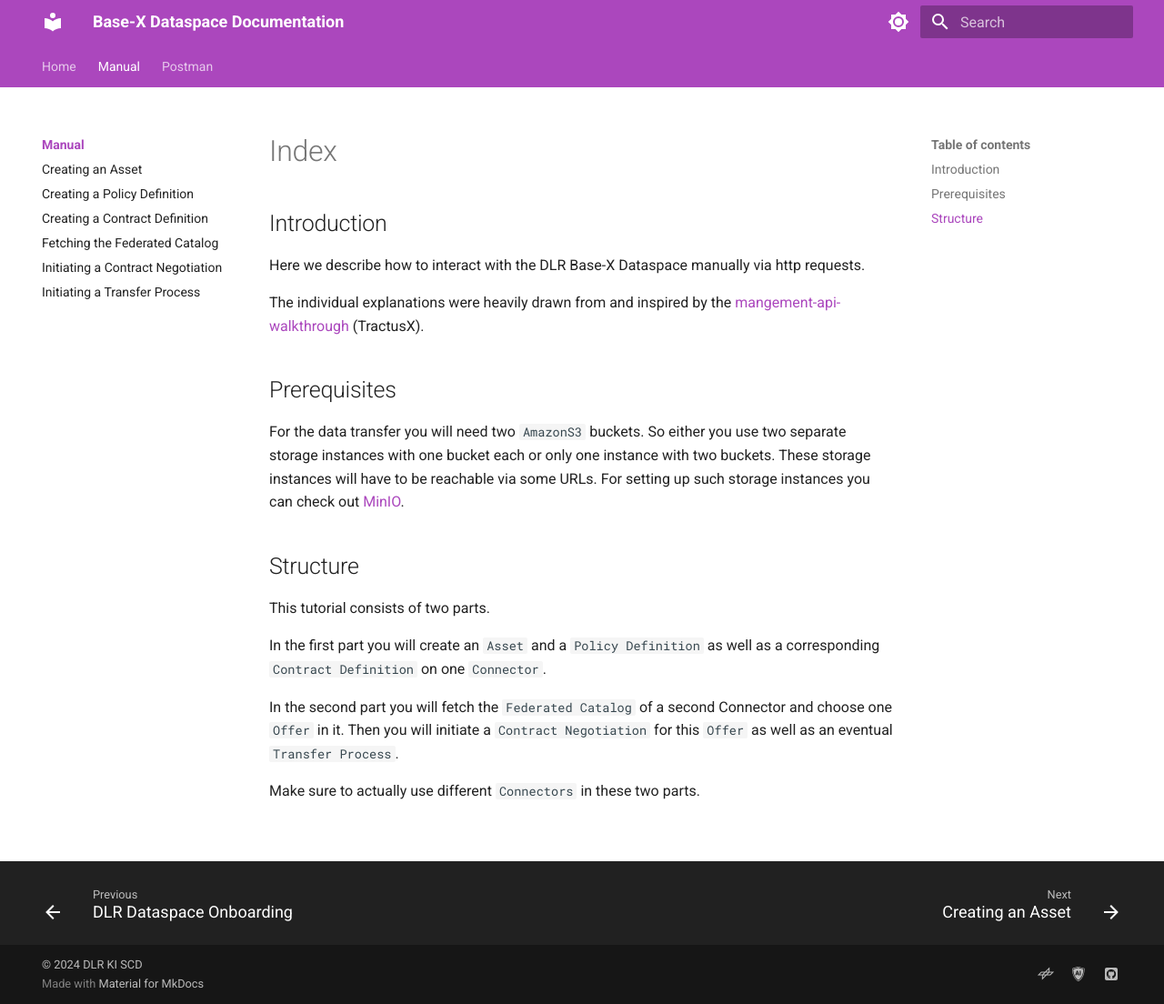
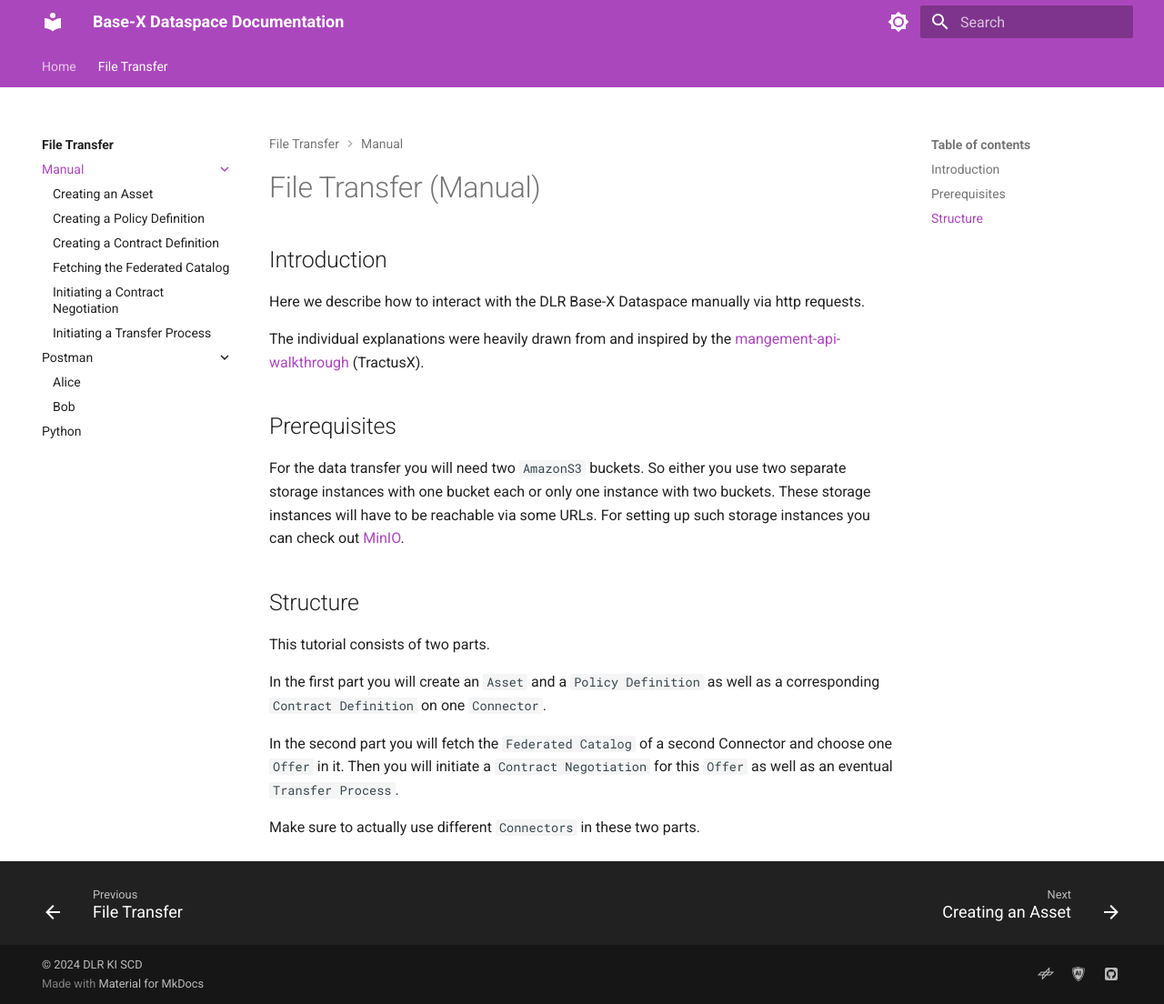
Before and after one commit to vision-x-dataspace/dlr-dataspace-onboarding, an MkDocs documentation site: the page built from docs/file-transfer/manual/index.md, in a window 1280 px wide and 1104 px high. Shown: the whole window at 91% size. Built offline with MkDocs 1.6.1 and Material for MkDocs 9.7.7, drawn with Linux system fonts in a browser that asks for light colours; nearby versions of some CDN libraries; library files that are not in the unit come from our copies.

Commit message:
Improved structure

```diff
--- a/docs/manual/index.md
+++ b/docs/file-transfer/manual/index.md
@@ -1,3 +1,5 @@
+# File Transfer (Manual)
+
 ## Introduction
 
 Here we describe how to interact with the DLR Base-X Dataspace manually via http requests.
--- a/mkdocs.yml
+++ b/mkdocs.yml
@@ -92,15 +92,19 @@ copyright: |
 nav:
   - Home:
     - index.md
-  - Manual:
-    - manual/index.md
-    - manual/create_asset.md
-    - manual/create_policy_definition.md
-    - manual/create_contract_definition.md
-    - manual/fetch_catalog.md
-    - manual/initiate_negotiation.md
-    - manual/initiate_transfer.md
-  - Postman:
-    - postman/index.md
-    - postman/alice.md
-    - postman/bob.md
+  - File Transfer:
+    - file-transfer/index.md
+    - Manual:
+      - file-transfer/manual/index.md
+      - file-transfer/manual/create_asset.md
+      - file-transfer/manual/create_policy_definition.md
+      - file-transfer/manual/create_contract_definition.md
+      - file-transfer/manual/fetch_catalog.md
+      - file-transfer/manual/initiate_negotiation.md
+      - file-transfer/manual/initiate_transfer.md
+    - Postman:
+      - file-transfer/postman/index.md
+      - file-transfer/postman/alice.md
+      - file-transfer/postman/bob.md
+    - Python:
+      - file-transfer/python/index.md
```
Also changed, not shown: docs/file-transfer/index.md (added, +15 -0 lines), docs/file-transfer/postman/index.md (renamed from docs/postman/index.md, +2 -0 lines), docs/file-transfer/python/index.md (added, +5 -0 lines), docs/index.md (+0 -8 lines), docs/file-transfer/manual/create_asset.md (renamed from docs/manual/create_asset.md), docs/file-transfer/manual/create_contract_definition.md (renamed from docs/manual/create_contract_definition.md), docs/file-transfer/manual/create_policy_definition.md (renamed from docs/manual/create_policy_definition.md), docs/file-transfer/manual/fetch_catalog.md (renamed from docs/manual/fetch_catalog.md), docs/file-transfer/manual/initiate_negotiation.md (renamed from docs/manual/initiate_negotiation.md), docs/file-transfer/manual/initiate_transfer.md (renamed from docs/manual/initiate_transfer.md), docs/file-transfer/postman/alice.md (renamed from docs/postman/alice.md), docs/file-transfer/postman/bob.md (renamed from docs/postman/bob.md), docs/file-transfer/postman/collections/Onboarding Tutorial Postman.postman_collection.json (renamed from docs/postman/collections/Onboarding Tutorial Postman.postman_collection.json).
